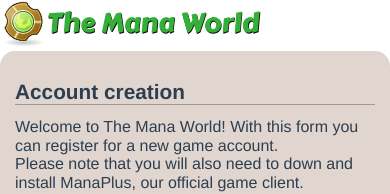
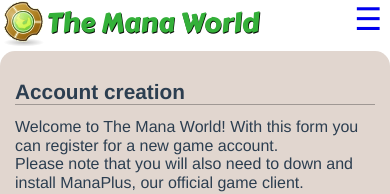
Before and after one commit to themanaworld/themanaworld-website, a Vue app: page /register in a window 390 px wide. Shown: the top 194 px of the page. Built offline with nearby package versions, Linux system fonts and the light colour scheme; no server answers; what vue-script2 would draw is missing.

Commit message:
add hamburger menu link for small viewports

```diff
--- a/src/components/Navigation.vue
+++ b/src/components/Navigation.vue
@@ -1,5 +1,6 @@
 <template>
-	<nav class="nav">
+	<nav class="nav" id="nav">
+		<a href="#nav" class="hamburger"></a>
 		<ul>
 			<li><router-link :class="{ 'custom-active': isHome }" :to="{ name: 'home' }">Home</router-link></li>
 			<li><router-link :to="{ name: 'registration' }">Create Account</router-link></li>
@@ -10,7 +11,6 @@
 			<li><a href="https://wiki.themanaworld.org/">Wiki</a></li>
 			<li><a href="https://forums.themanaworld.org/">Forums</a></li>
 		</ul>
-		<!-- TODO: we want a server status component: https://api.themanaworld.org/api/tmwa/server -->
 		<div class="server">
 			<span>Server Status</span>
 			<ServerStatus class="status"/>
@@ -36,6 +36,28 @@
 	padding: 15px;
 	font-size: 14px;
 
+	& .hamburger {
+		position: absolute;
+		top: 0.4vw;
+		right: 2vw;
+		font-size: 8vw;
+		text-decoration: none;
+		color: gray(50);
+
+		&::before {
+			content: "☰";
+		}
+	}
+
+	& ul, & div {
+		background: #CBA083;
+		margin: 0px;
+		padding: 0px;
+		border-radius: 5px;
+		border: solid 1px #2f2e32;
+		list-style: none;
+		margin-bottom: 13px;
+
 		& span {
 			text-align: center;
 			display: block;
@@ -56,15 +78,6 @@
 				font-weight: bold;
 			}
 		}
-
-	& ul, & div {
-		background: #CBA083;
-		margin: 0px;
-		padding: 0px;
-		border-radius: 5px;
-		border: solid 1px #2f2e32;
-		list-style: none;
-		margin-bottom: 13px;
 	}
 
 	& ul li {
@@ -107,6 +120,20 @@
 @media (min-width: 1100px) {
 	.nav {
 		border-radius: 0 15px 15px 0;
+
+		& .hamburger {
+			display: none;
+		}
+	}
+}
+
+@media (min-width: 460px) {
+	.nav {
+		& .hamburger {
+			top: 1vw;
+			right: 2vw;
+			font-size: calc(1rem + 3vw);
+		}
 	}
 }
 </style>
```
Lines whose indentation alone changed are shown as unchanged.
